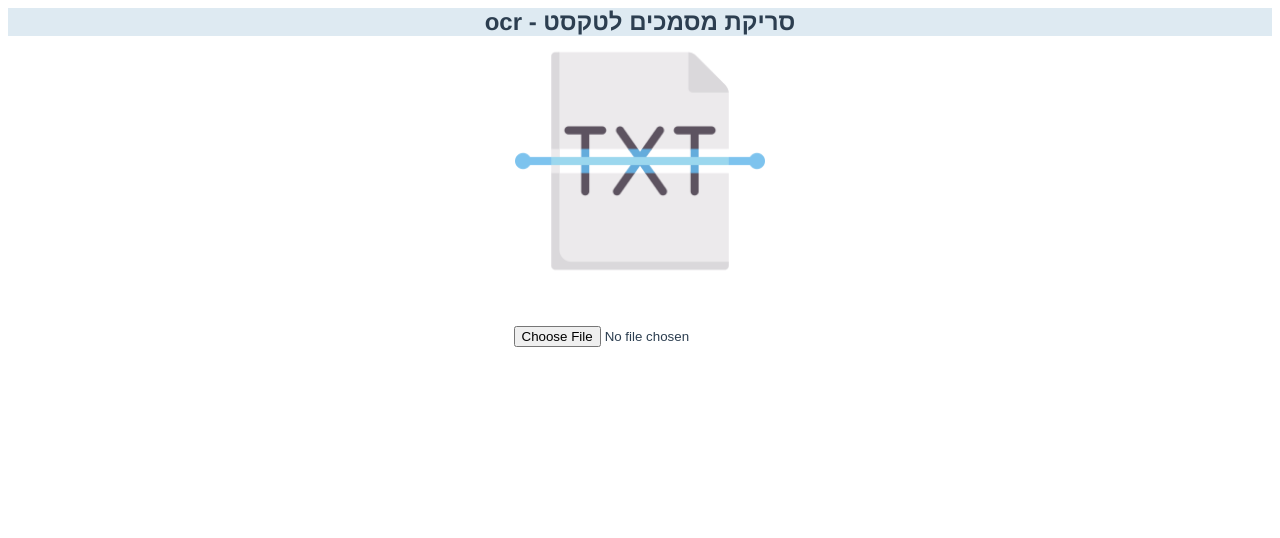
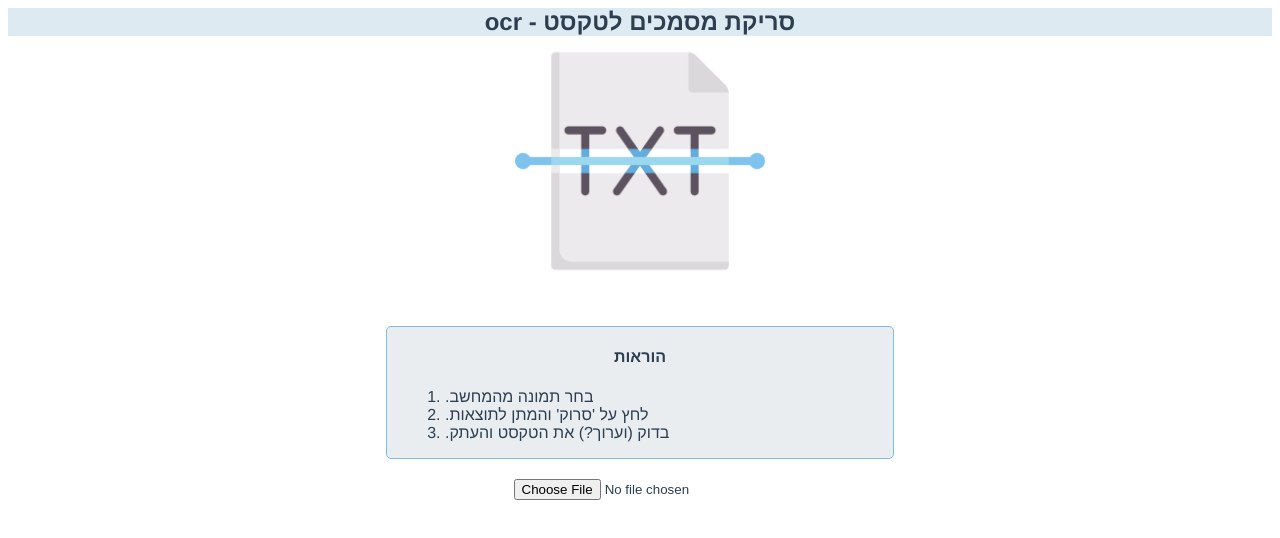
Before and after one commit to meirlamdan/ocr, a Vue app: page / in a window 1280 px wide. Shown: the top 538 px of the page. Built offline with nearby package versions, Linux system fonts and the light colour scheme; the HTML template or start-up script is replaced by a standard one.

Commit message:
Various improvements

```diff
--- a/src/components/Ocr.vue
+++ b/src/components/Ocr.vue
@@ -1,5 +1,14 @@
 <template>
   <div >
+      <div class="instructions">
+          <h4>הוראות</h4>
+          <ol>
+              <li>.בחר תמונה מהמחשב</li>
+              <li>.לחץ על 'סרוק' והמתן לתוצאות</li>
+              <li>.בדוק (וערוך?) את הטקסט והעתק</li>
+          </ol>
+
+      </div>
     <input type="file" id="file" @change="ludeImg" /><br />
     <img
       v-if="src"
@@ -9,7 +18,7 @@
       width="400"
       height="400"
     /><br />
-    <button v-if="src" @click="getTxt">סרוק</button> <br />
+    <button v-if="src" id="button-scan" @click="getTxt">סרוק</button> <br />
     <h3 v-if="!txt && start">סורק..</h3>
     <div v-if="txt && !start">
       <textarea
@@ -21,7 +30,7 @@
         v-model="txt"
       ></textarea
       ><br />
-      <button @click="copyTxt">העתק</button> {{copy}}
+      <button  @click="copyTxt">העתק</button> {{copy}}
     </div>
   </div>
 </template>
@@ -60,7 +69,8 @@ export default {
     const copyTxt = () => {
       document.querySelector("textarea").select();
       document.execCommand("copy");
-      copy.value = "הועתק !"
+      document.querySelector("textarea").blur();
+      copy.value = "הועתק!"
       setTimeout(() => {
           copy.value = ""
       }, 5000);
@@ -74,5 +84,29 @@ export default {
 #textarea-ocr ,.img-ocr {
   border: 2px solid #2a668d;
   border-radius: 5px;
+  margin-top: 20px;
+}
+.instructions{
+list-style-position: inside;
+text-align: justify;
+width: 40%;
+border: 1px  solid rgb(120, 189, 235);
+border-radius: 5px;
+margin: 0 auto;
+margin-bottom: 20px;
+background: rgb(233, 237, 240);
+
+
+}
+.instructions h4 {
+text-align:center
+}
+
+#button-scan{
+    background: rgb(135, 187, 211);
+    color: white;
+    padding: 10px 24px;
+    font-size: 16px;
+    border: none;
 }
 </style>
```
